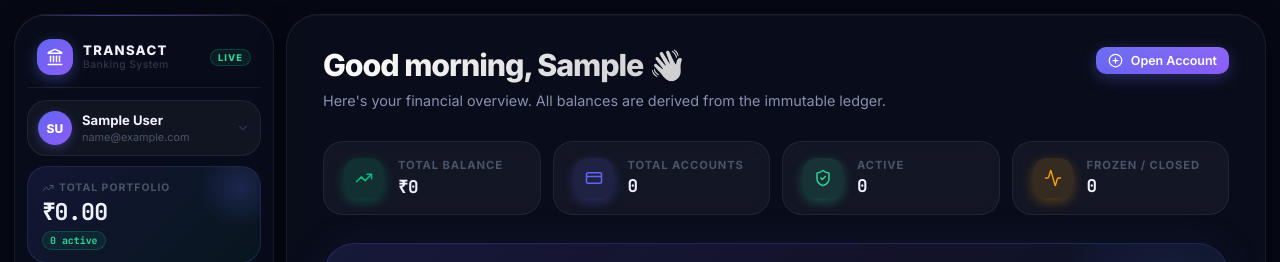
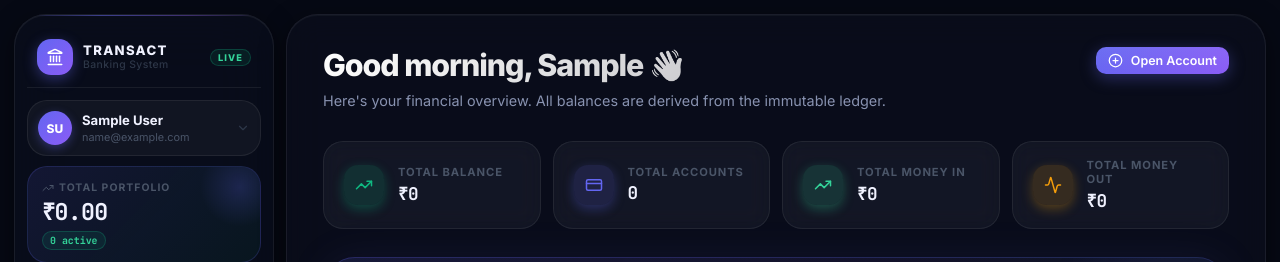
Before and after one commit to ujjwaltyagivashishtha/bank-transaction-system, a React (Vite) app in the folder Frontend/: page /dashboard in a window 1280 px wide. Shown: the top 262 px of the page. Built offline with nearby package versions, Linux system fonts and the light colour scheme; no server answers; sample sign-in values are in the browser's storage; the HTML template or start-up script is replaced by a standard one.

Commit message:
feat(frontend): add quick links and account status cards to main dashboard

```diff
--- a/Frontend/src/pages/Dashboard.jsx
+++ b/Frontend/src/pages/Dashboard.jsx
@@ -3,6 +3,7 @@ import { useOutletContext, useNavigate } from 'react-router-dom';
 import { PlusCircle, ArrowRight, CreditCard, TrendingUp, ShieldCheck, Activity } from 'lucide-react';
 import { useAuth } from '../context/AuthContext';
 import { useAccounts } from '../context/AccountContext';
+import { useActivity } from '../context/ActivityContext';
 import MainBalanceCard from '../components/dashboard/MainBalanceCard';
 import QuickActions from '../components/dashboard/QuickActions';
 import AccountCard from '../components/accounts/AccountCard';
@@ -54,6 +55,7 @@ function StatCard({ icon: Icon, label, value, color, bg, glow }) {
 export default function Dashboard() {
   const { user } = useAuth();
   const { accounts, balances, loading, totalBalance, statusCounts } = useAccounts();
+  const { summary } = useActivity();
   const { openCreateAccountModal } = useOutletContext();
   const navigate = useNavigate();
 
@@ -112,17 +114,17 @@ export default function Dashboard() {
           glow="rgba(99,102,241,0.3)"
         />
         <StatCard
-          icon={ShieldCheck}
-          label="Active"
-          value={statusCounts.active.toString()}
+          icon={TrendingUp}
+          label="Total Money In"
+          value={formatCurrency(summary.totalIn || 0, false)}
           color="#34D399"
           bg="rgba(52,211,153,0.15)"
           glow="rgba(52,211,153,0.3)"
         />
         <StatCard
           icon={Activity}
-          label="Frozen / Closed"
-          value={`${statusCounts.frozen + statusCounts.closed}`}
+          label="Total Money Out"
+          value={formatCurrency(summary.totalOut || 0, false)}
           color="#F59E0B"
           bg="rgba(245,158,11,0.15)"
           glow="rgba(245,158,11,0.3)"
```
